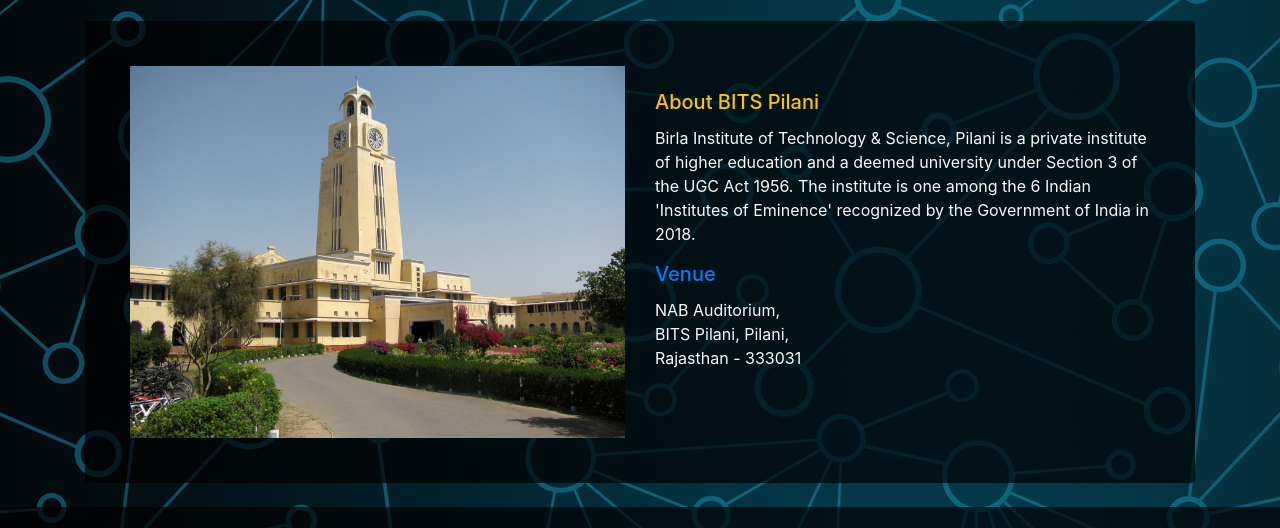
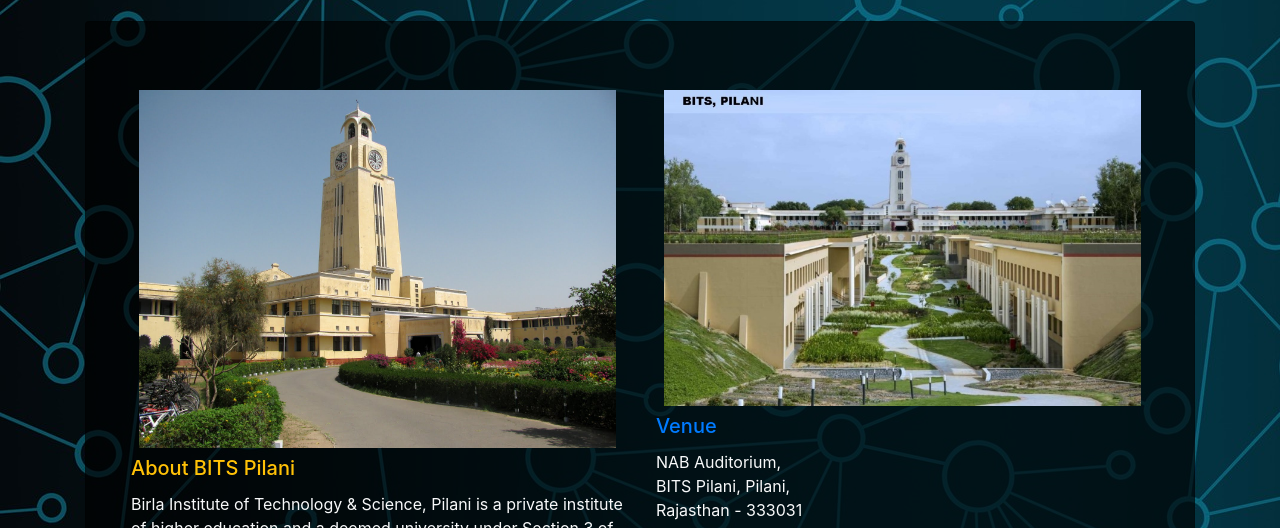
Before and after one commit to DetailFreak/BlockChainWorkshopWebsite, a plain HTML site: page venue.html in a window 1280 px wide. Shown: the part 265-793 px from the top of the page. Drawn offline with nearby package versions, Linux system fonts and the light colour scheme.

Commit message:
add image to venue, add info about registration of BITS students

```diff
--- a/venue.html
+++ b/venue.html
@@ -45,12 +45,9 @@
       <div class="card fluid p-4 mt-4 mb-4 text-light" style="background-color:#000000aa">
         <div class="card-body">
             <div class="row">
-                <div class="col-sm">
-                    <img src="BITS-Pilani.jpg" class="img-fluid m4" alt="Responsive image">
+                <div class="col-sm p-3">
+                    <img src="BITS-Pilani.jpg" class="img-fluid p-2" alt="Responsive image" >
                     <br>
-                </div>
-                <div class="col-sm">
-                  <br>
                     <h5 class="card-title text-warning">About BITS Pilani</h5>
                     <p class="card-text">
                         Birla Institute of Technology & Science, Pilani
@@ -59,12 +56,15 @@
                         Act 1956. The institute is one among the 6 Indian
                         'Institutes of Eminence' recognized by the Government of India in 2018.
                     </p>
-                    <h5 class="card-title text-primary">Venue</h5>
+                </div>
+                <div class="col-sm p-3">
+                  <img src="brochure_bits.jpg" class="img-fluid p-2" alt="Responsive image">
+                  <br>
+                  <h5 class="card-title text-primary">Venue</h5>
                     <p class="card-text">
                         NAB Auditorium, <br>
                         BITS Pilani, Pilani, <br>
                         Rajasthan - 333031 </p>
-
                     <br>
                 </div>
 
```
Also changed, not shown: registration.html (+3 -0 lines), speakers.html (+1 -1 lines).
